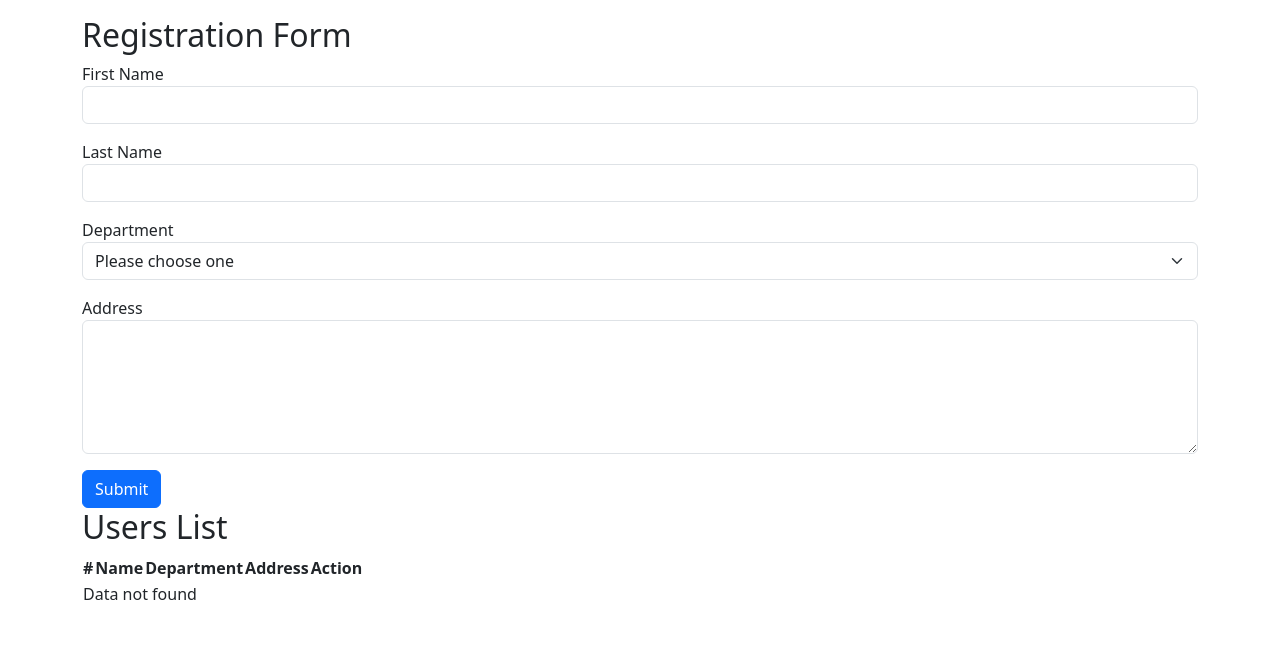
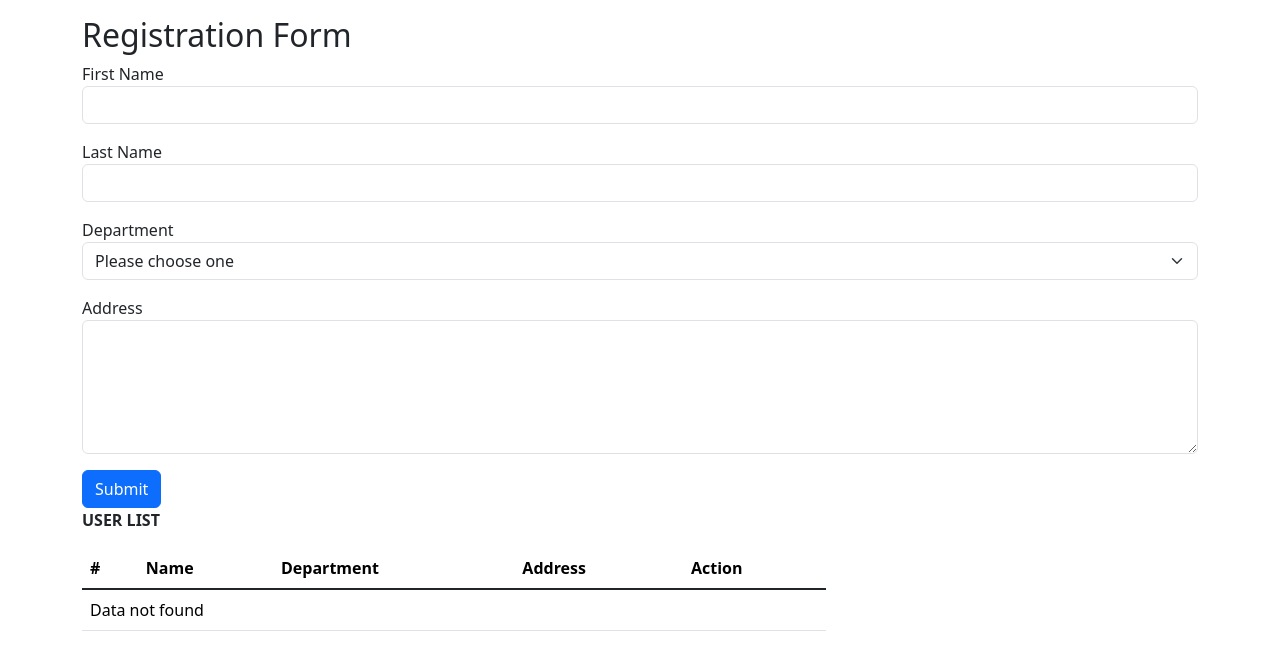
Before and after one commit to stefan5035/tugas-form-component, a React (Vite) app: page / in a window 1280 px wide. Shown: the top 670 px of the page. Built offline with nearby package versions, Linux system fonts and the light colour scheme.

Commit message:
livecoding 005

```diff
--- a/src/App.jsx
+++ b/src/App.jsx
@@ -10,8 +10,8 @@ function App() {
 
   return (
     <>
-    <div class="container">
-      <div class="form-container mt-3">
+    <div class="container col-12">
+      <div class="form-container justify-content-center mt-3 col-4">
         <h2>Registration Form</h2>
       </div>
       <div>
@@ -32,19 +32,19 @@ function App() {
           <button type="submit" class="btn btn-primary">Submit</button>
         </form>
       </div>
-      <div class="table-container">
-        <h2>Users List</h2>
-        <table>
+      <div class="col-8">
+        <p><strong>USER LIST</strong></p>
+        <table class="table">
            <thead>
             <tr>
-              <th>#</th>
-              <th>Name</th>
-              <th>Department</th>
-              <th>Address</th>
-              <th>Action</th>
+              <th scope="col">#</th>
+              <th scope="col">Name</th>
+              <th scope="col">Department</th>
+              <th scope="col">Address</th>
+              <th scope="col">Action</th>
             </tr>
           </thead>
-        <tbody>
+        <tbody class="table-group-divider">
             {users.length === 0 ? (
               <tr>
                 <td colSpan="5">Data not found</td>
@@ -57,7 +57,7 @@ function App() {
                   <td>{user.department}</td>
                   <td>{user.address}</td>
                   <td>
-                    <button onClick={() => handleDelete(user.id)}>Delete</button>
+                    <button class="btn btn-danger" onClick={() => handleDelete(user.id)}>Delete</button>
                   </td>
                 </tr>
               ))
@@ -71,4 +71,4 @@ function App() {
   )
 }
 
-export default App
+export default App;
```
